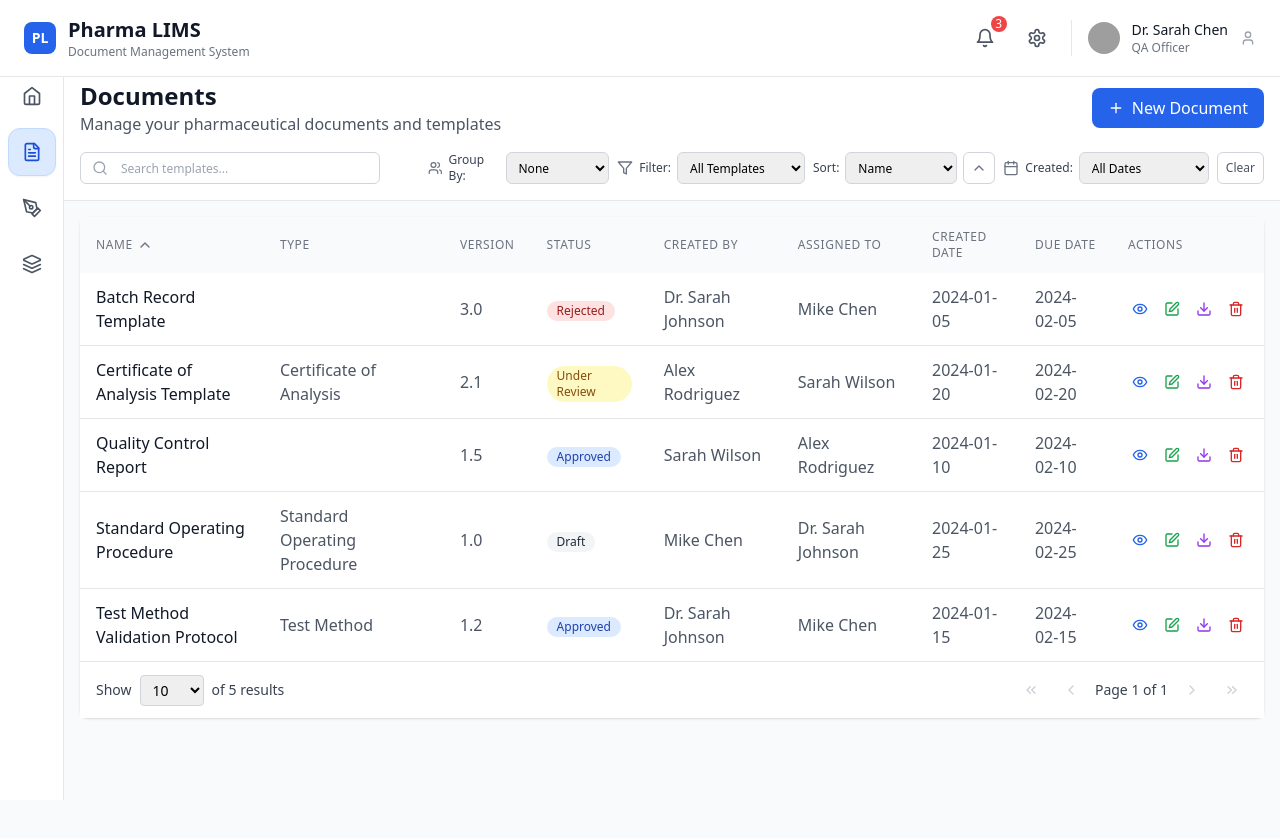
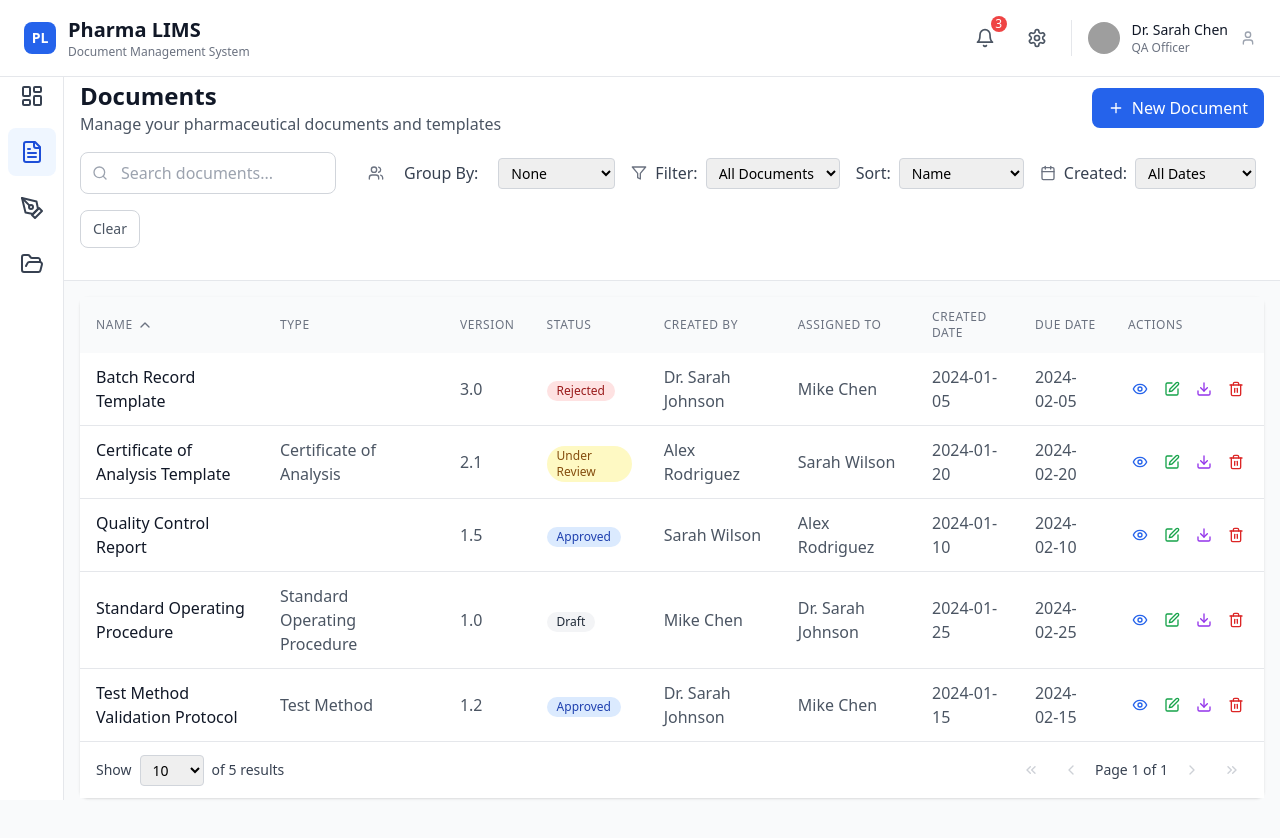
Before and after one commit to ThangaDhiwanV/document, a React (Vite) app: page /documents in a window 1280 px wide. Shown: the top 838 px of the page. Built offline with nearby package versions, Linux system fonts and the light colour scheme; grey boxes are pictures that could not be loaded.

Commit message:
Updated App.tsx

```diff
--- a/src/App.tsx
+++ b/src/App.tsx
@@ -12,7 +12,7 @@ function App() {
     <Router>
       <Routes>
         <Route path="/" element={<Layout />}>
-          <Route path="" element={<Dashboard />} />
+          <Route index element={<Dashboard />} />
           <Route path="documents" element={<DocumentList />} />
           <Route path="builder" element={<FormBuilder />} />
           <Route path="builder/:templateId" element={<FormBuilder />} />
--- a/src/components/Documents/DocumentList.tsx
+++ b/src/components/Documents/DocumentList.tsx
@@ -26,7 +26,6 @@ const DocumentList: React.FC = () => {
   const [currentPage, setCurrentPage] = useState(1);
   const [itemsPerPage, setItemsPerPage] = useState(10);
   const [sortOrder, setSortOrder] = useState<'asc' | 'desc'>('asc');
-  const [sortDirection, setSortDirection] = useState('asc');
 
   // Mock data
   const documents: Document[] = [
@@ -314,104 +313,94 @@ const DocumentList: React.FC = () => {
             </button>
           </div>
 
-          {/* Controls Row */}
-<div className="flex items-center justify-between space-x-4">
+          {/* Controls */}
+          <div className="flex flex-wrap items-center gap-4 mb-4">
             {/* Search */}
-  <div className="relative min-w-[300px] mr-8 h-8">
+            <div className="relative">
               <Search className="absolute left-3 top-1/2 transform -translate-y-1/2 text-gray-400 w-4 h-4" />
               <input
                 type="text"
-      placeholder="Search templates..."
+                placeholder="Search documents..."
                 value={searchTerm}
                 onChange={(e) => setSearchTerm(e.target.value)}
-      className="w-full h-full pl-10 pr-3 py-1.5 border border-gray-300 rounded-md focus:ring-2 focus:ring-blue-500 focus:border-transparent text-xs"
+                className="pl-10 pr-4 py-2 border border-gray-300 rounded-lg focus:ring-2 focus:ring-blue-500 focus:border-transparent w-64"
               />
             </div>
 
-  {/* Right side controls */}
-  <div className="flex items-center space-x-2 text-xs">
             {/* Group By */}
-    <div className="flex items-center space-x-1.5 h-8">
+            <div className="flex items-center space-x-5 ml-4">
               <Users className="w-4 h-4 text-gray-500" />
               <span className="text-gray-700 font-medium">Group By:</span>
               <select
                 value={groupBy}
                 onChange={(e) => setGroupBy(e.target.value)}
-        className="border border-gray-300 rounded-md px-2 py-1 text-xs w-28 h-8 focus:ring-2 focus:ring-blue-500 focus:border-transparent"
+                className="border border-gray-300 rounded px-2 py-1 text-sm min-w-[100px] focus:ring-2 focus:ring-blue-500 focus:border-transparent"
               >
                 <option value="None">None</option>
+                <option value="Status">Status</option>
                 <option value="Type">Type</option>
-        <option value="Status">Status</option>
                 <option value="Created By">Created By</option>
+                <option value="Assigned To">Assigned To</option>
               </select>
             </div>
 
             {/* Filter */}
-    <div className="flex items-center space-x-1.5 h-8">
+            <div className="flex items-center space-x-2">
               <Filter className="w-4 h-4 text-gray-500" />
               <span className="text-gray-700 font-medium">Filter:</span>
               <select
                 value={filterBy}
                 onChange={(e) => setFilterBy(e.target.value)}
-        className="border border-gray-300 rounded-md px-2 py-1 text-xs w-32 h-8 focus:ring-2 focus:ring-blue-500 focus:border-transparent"
+                className="border border-gray-300 rounded px-2 py-1 text-sm min-w-[120px] focus:ring-2 focus:ring-blue-500 focus:border-transparent"
               >
-        <option value="All Templates">All Templates</option>
-        <option value="Active">Active</option>
-        <option value="Inactive">Inactive</option>
-        <option value="test_method">Test Method</option>
-        <option value="sop">SOP</option>
-        <option value="coa">COA</option>
-        <option value="specification">Specification</option>
-        <option value="protocol">Protocol</option>
-        <option value="report">Report</option>
+                <option value="All Documents">All Documents</option>
+                <option value="Draft">Draft</option>
+                <option value="Under Review">Under Review</option>
+                <option value="Approved">Approved</option>
+                <option value="Rejected">Rejected</option>
               </select>
             </div>
 
             {/* Sort */}
-    <div className="flex items-center space-x-1.5 h-8">
+            <div className="flex items-center space-x-2">
               <span className="text-gray-700 font-medium">Sort:</span>
               <select
                 value={sortBy}
                 onChange={(e) => setSortBy(e.target.value)}
-        className="border border-gray-300 rounded-md px-2 py-1 text-xs w-28 h-8 focus:ring-2 focus:ring-blue-500 focus:border-transparent"
+                className="border border-gray-300 rounded px-2 py-1 text-sm min-w-[100px] focus:ring-2 focus:ring-blue-500 focus:border-transparent"
               >
                 <option value="Name">Name</option>
                 <option value="Type">Type</option>
-        <option value="Updated">Updated</option>
-        <option value="Fields">Fields</option>
+                <option value="Version">Version</option>
+                <option value="Status">Status</option>
+                <option value="Created By">Created By</option>
+                <option value="Assigned To">Assigned To</option>
+                <option value="Created Date">Created Date</option>
+                <option value="Due Date">Due Date</option>
               </select>
-      <button
-        onClick={() => setSortDirection(sortDirection === 'asc' ? 'desc' : 'asc')}
-        className="hover:bg-gray-100 rounded-md transition-colors h-8 w-8 flex items-center justify-center border border-gray-300"
-        title={`Sort ${sortDirection === 'asc' ? 'Descending' : 'Ascending'}`}
-      >
-        {sortDirection === 'asc' ?
-          <ChevronUp className="w-4 h-4 text-gray-500" /> :
-          <ChevronDown className="w-4 h-4 text-gray-500" />
-        }
-      </button>
             </div>
 
             {/* Created Date Filter */}
-    <div className="flex items-center space-x-1.5 h-8">
+            <div className="flex items-center space-x-2">
               <Calendar className="w-4 h-4 text-gray-500" />
               <span className="text-gray-700 font-medium">Created:</span>
               <select
                 value={createdFilter}
                 onChange={(e) => setCreatedFilter(e.target.value)}
-        className="border border-gray-300 rounded-md px-2 py-1 text-xs w-[130px] h-8 focus:ring-2 focus:ring-blue-500 focus:border-transparent"
+                className="border border-gray-300 rounded px-2 py-1 text-sm min-w-[100px] focus:ring-2 focus:ring-blue-500 focus:border-transparent"
               >
                 <option value="All Dates">All Dates</option>
                 <option value="Today">Today</option>
                 <option value="This Week">This Week</option>
                 <option value="This Month">This Month</option>
+                <option value="Last 30 Days">Last 30 Days</option>
               </select>
             </div>
 
             {/* Clear Filters */}
             <button
               onClick={clearFilters}
-      className={`h-8 px-2 py-1 border rounded-md transition-colors text-xs relative flex items-center ${
+              className={`px-3 py-2 border rounded-lg transition-colors text-sm relative ${
                 getActiveFiltersCount() > 0
                   ? 'bg-blue-50 border-blue-300 text-blue-700 hover:bg-blue-100'
                   : 'text-gray-600 border-gray-300 hover:bg-gray-50'
@@ -419,13 +408,11 @@ const DocumentList: React.FC = () => {
             >
               Clear
               {getActiveFiltersCount() > 0 && (
-        <span className="absolute -top-1 -right-1 bg-blue-600 text-white text-[10px] rounded-full w-4 h-4 flex items-center justify-center">
+                <span className="absolute -top-2 -right-2 bg-blue-600 text-white text-xs rounded-full w-5 h-5 flex items-center justify-center">
                   {getActiveFiltersCount()}
                 </span>
               )}
             </button>
-
-            </div>
           </div>
         </div>
       </div>
--- a/src/components/Layout/Sidebar.tsx
+++ b/src/components/Layout/Sidebar.tsx
@@ -1,18 +1,18 @@
 import React from 'react';
 import { NavLink } from 'react-router-dom';
 import {
-  Home,
+  LayoutDashboard,
   FileText,
   PenTool,
-  Layers
+  FolderOpen
 } from 'lucide-react';
 
 const Sidebar: React.FC = () => {
   const navigation = [
-    { name: 'Dashboard', href: '/', icon: Home },
+    { name: 'Dashboard', href: '/', icon: LayoutDashboard },
     { name: 'Documents', href: '/documents', icon: FileText },
     { name: 'Signing Queue', href: '/signing', icon: PenTool },
-    { name: 'Templates', href: '/templates', icon: Layers },
+    { name: 'Templates', href: '/templates', icon: FolderOpen },
   ];
 
   return (
@@ -21,16 +21,24 @@ const Sidebar: React.FC = () => {
         {navigation.map((item) => (
           <NavLink
             key={item.name}
-            to={item.href === '/' ? '/' : item.href}
+            to={item.href}
             className={({ isActive }) =>
-              `flex items-center justify-center w-12 h-12 rounded-xl text-sm font-medium transition-all duration-200 group relative ${
+              `flex items-center justify-center w-12 h-12 rounded-lg text-sm font-medium transition-all duration-200 group relative ${
                 isActive
-                  ? 'bg-blue-100 text-blue-700 shadow-sm border border-blue-200'
-                  : 'text-gray-600 hover:bg-gray-50 hover:text-gray-900 hover:shadow-sm'
+                  ? 'bg-blue-50 text-blue-700'
+                  : 'text-gray-700 hover:bg-gray-100 hover:text-gray-900'
               }`
             }
+            title={item.name}
           >
-            <item.icon className="w-5 h-5" />
+            <item.icon className="w-6 h-6" />
+
+            {/* Tooltip */}
+            <div className="absolute left-full ml-3 px-3 py-2 bg-gray-900 text-white text-sm rounded-lg shadow-lg opacity-0 invisible group-hover:opacity-100 group-hover:visible transition-all duration-200 pointer-events-none whitespace-nowrap z-50 transform translate-x-0 group-hover:translate-x-1">
+              {item.name}
+              {/* Arrow pointing to sidebar */}
+              <div className="absolute left-0 top-1/2 transform -translate-x-1 -translate-y-1/2 w-0 h-0 border-t-4 border-b-4 border-r-4 border-transparent border-r-gray-900"></div>
+            </div>
           </NavLink>
         ))}
       </nav>
--- a/src/components/Templates/Templates.tsx
+++ b/src/components/Templates/Templates.tsx
@@ -204,27 +204,27 @@ const Templates: React.FC = () => {
         {/* Controls Row */}
         <div className="flex items-center justify-between space-x-4">
           {/* Search */}
-  <div className="relative min-w-[300px] mr-8">
+          <div className="relative min-w-[300px]">
             <Search className="absolute left-3 top-1/2 transform -translate-y-1/2 text-gray-400 w-4 h-4" />
             <input
               type="text"
               placeholder="Search templates..."
               value={searchTerm}
               onChange={(e) => setSearchTerm(e.target.value)}
-      className="w-full pl-10 pr-4 py-2 border border-gray-300 rounded-lg focus:ring-2 focus:ring-blue-500 focus:border-transparent text-sm h-10"
+              className="w-full pl-10 pr-4 py-2 border border-gray-300 rounded-lg focus:ring-2 focus:ring-blue-500 focus:border-transparent text-sm"
             />
           </div>
 
           {/* Right side controls */}
           <div className="flex items-center space-x-3 text-sm">
             {/* Group By */}
-    <div className="flex items-center space-x-2 h-10">
+            <div className="flex items-center space-x-2">
               <Users className="w-4 h-4 text-gray-500" />
               <span className="text-gray-700 font-medium">Group By:</span>
               <select
                 value={groupBy}
                 onChange={(e) => setGroupBy(e.target.value)}
-        className="border border-gray-300 rounded-lg px-3 py-2 text-sm w-32 focus:ring-2 focus:ring-blue-500 focus:border-transparent h-10"
+                className="border border-gray-300 rounded px-2 py-1 text-sm min-w-[120px] focus:ring-2 focus:ring-blue-500 focus:border-transparent"
               >
                 <option value="None">None</option>
                 <option value="Type">Type</option>
@@ -234,13 +234,13 @@ const Templates: React.FC = () => {
             </div>
 
             {/* Filter */}
-    <div className="flex items-center space-x-2 h-10">
+            <div className="flex items-center space-x-2">
               <Filter className="w-4 h-4 text-gray-500" />
               <span className="text-gray-700 font-medium">Filter:</span>
               <select
                 value={filterBy}
                 onChange={(e) => setFilterBy(e.target.value)}
-        className="border border-gray-300 rounded-lg px-3 py-2 text-sm w-36 focus:ring-2 focus:ring-blue-500 focus:border-transparent h-10"
+                className="border border-gray-300 rounded px-2 py-1 text-sm min-w-[140px] focus:ring-2 focus:ring-blue-500 focus:border-transparent"
               >
                 <option value="All Templates">All Templates</option>
                 <option value="Active">Active</option>
@@ -255,12 +255,12 @@ const Templates: React.FC = () => {
             </div>
 
             {/* Sort */}
-    <div className="flex items-center space-x-2 h-10">
+            <div className="flex items-center space-x-2">
               <span className="text-gray-700 font-medium">Sort:</span>
               <select
                 value={sortBy}
                 onChange={(e) => setSortBy(e.target.value)}
-        className="border border-gray-300 rounded-lg px-3 py-2 text-sm w-32 focus:ring-2 focus:ring-blue-500 focus:border-transparent h-10"
+                className="border border-gray-300 rounded px-2 py-1 text-sm min-w-[120px] focus:ring-2 focus:ring-blue-500 focus:border-transparent"
               >
                 <option value="Name">Name</option>
                 <option value="Type">Type</option>
@@ -269,7 +269,7 @@ const Templates: React.FC = () => {
               </select>
               <button
                 onClick={() => setSortDirection(sortDirection === 'asc' ? 'desc' : 'asc')}
-        className="hover:bg-gray-100 rounded-lg transition-colors h-10 w-10 flex items-center justify-center border border-gray-300"
+                className="p-1 hover:bg-gray-100 rounded transition-colors"
                 title={`Sort ${sortDirection === 'asc' ? 'Descending' : 'Ascending'}`}
               >
                 {sortDirection === 'asc' ?
@@ -280,13 +280,13 @@ const Templates: React.FC = () => {
             </div>
 
             {/* Created Date Filter */}
-    <div className="flex items-center space-x-2 h-10">
+            <div className="flex items-center space-x-2">
               <Calendar className="w-4 h-4 text-gray-500" />
               <span className="text-gray-700 font-medium">Created:</span>
               <select
                 value={createdFilter}
                 onChange={(e) => setCreatedFilter(e.target.value)}
-        className="border border-gray-300 rounded-lg px-3 py-2 text-sm w-[140px] focus:ring-2 focus:ring-blue-500 focus:border-transparent h-10"
+                className="border border-gray-300 rounded px-2 py-1 text-sm min-w-[120px] focus:ring-2 focus:ring-blue-500 focus:border-transparent"
               >
                 <option value="All Dates">All Dates</option>
                 <option value="Today">Today</option>
@@ -298,7 +298,7 @@ const Templates: React.FC = () => {
             {/* Clear Filters */}
             <button
               onClick={clearFilters}
-      className={`h-10 px-3 py-2 border rounded-lg transition-colors text-sm relative flex items-center ${
+              className={`px-3 py-2 border rounded-lg transition-colors text-sm relative ${
                 getActiveFiltersCount() > 0
                   ? 'bg-blue-50 border-blue-300 text-blue-700 hover:bg-blue-100'
                   : 'text-gray-600 border-gray-300 hover:bg-gray-50'
@@ -306,7 +306,7 @@ const Templates: React.FC = () => {
             >
               Clear
               {getActiveFiltersCount() > 0 && (
-        <span className="absolute -top-1 -right-1 bg-blue-600 text-white text-[10px] rounded-full w-4 h-4 flex items-center justify-center">
+                <span className="absolute -top-2 -right-2 bg-blue-600 text-white text-xs rounded-full w-5 h-5 flex items-center justify-center">
                   {getActiveFiltersCount()}
                 </span>
               )}
--- a/src/components/common/Dropdown.tsx
+++ b/src/components/common/Dropdown.tsx
@@ -32,9 +32,8 @@ const Dropdown: React.FC<DropdownProps> = ({
         onChange={(e) => onChange(e.target.value)}
         disabled={disabled || loading}
         className={`
-          appearance-none w-full px-3 py-2 pr-8 border border-gray-300 rounded-lg
+          appearance-none w-full px-3 py-2 pr-8 border border-gray-300 rounded-md
           text-sm focus:ring-2 focus:ring-blue-500 focus:border-transparent
-          h-10
           ${disabled || loading ? 'bg-gray-100 cursor-not-allowed' : 'bg-white'}
         `}
       >
--- a/src/components/common/SearchInput.tsx
+++ b/src/components/common/SearchInput.tsx
@@ -29,7 +29,7 @@ const SearchInput: React.FC<SearchInputProps> = ({
         placeholder={placeholder}
         value={value}
         onChange={(e) => onChange(e.target.value)}
-        className="w-full pl-10 pr-10 py-2 border border-gray-300 rounded-lg focus:ring-2 focus:ring-blue-500 focus:border-transparent text-sm h-10"
+        className="w-full pl-10 pr-10 py-2 border border-gray-300 rounded-lg focus:ring-2 focus:ring-blue-500 focus:border-transparent text-sm"
       />
       {value && (
         <button
--- a/src/components/documents/DocumentFilters.tsx
+++ b/src/components/documents/DocumentFilters.tsx
@@ -64,15 +64,15 @@ const DocumentFilters: React.FC<DocumentFiltersProps> = ({
   }, []);
 
   return (
-    <div className="flex flex-wrap items-center mb-4">
+    <div className="flex flex-wrap items-center gap-4 mb-4">
       <SearchInput
         value={searchTerm}
         onChange={onSearchChange}
         placeholder="Search documents..."
-        className="min-w-[300px] mr-8"
+        className="min-w-[300px]"
       />
 
-      <div className="flex items-center space-x-4">
+      <div className="flex items-center space-x-4 ml-4">
         <div className="flex items-center space-x-2">
           <Users className="w-4 h-4 text-gray-500" />
           <span className="text-gray-700 font-medium">Group By:</span>
@@ -81,7 +81,7 @@ const DocumentFilters: React.FC<DocumentFiltersProps> = ({
             value={groupBy}
             onChange={onGroupByChange}
             loading={loading}
-            className="w-32"
+            className="min-w-[100px]"
           />
         </div>
 
@@ -93,7 +93,7 @@ const DocumentFilters: React.FC<DocumentFiltersProps> = ({
             value={filterBy}
             onChange={onFilterByChange}
             loading={loading}
-            className="w-36"
+            className="min-w-[120px]"
           />
         </div>
 
@@ -104,7 +104,7 @@ const DocumentFilters: React.FC<DocumentFiltersProps> = ({
             value={sortBy}
             onChange={onSortByChange}
             loading={loading}
-            className="w-32"
+            className="min-w-[100px]"
           />
         </div>
 
@@ -116,13 +116,13 @@ const DocumentFilters: React.FC<DocumentFiltersProps> = ({
             value={createdFilter}
             onChange={onCreatedFilterChange}
             loading={loading}
-            className="w-32"
+            className="min-w-[100px]"
           />
         </div>
 
         <button
           onClick={onClearFilters}
-          className={`px-3 py-2 border rounded-lg transition-colors text-sm relative w-20 ${
+          className={`px-3 py-2 border rounded-lg transition-colors text-sm relative ${
             activeFiltersCount > 0
               ? 'bg-blue-50 border-blue-300 text-blue-700 hover:bg-blue-100'
               : 'text-gray-600 border-gray-300 hover:bg-gray-50'
```
Also changed, not shown: src/components/Signing/SigningQueue.tsx (+33 -27 lines). Lines whose indentation alone changed are shown as unchanged.
